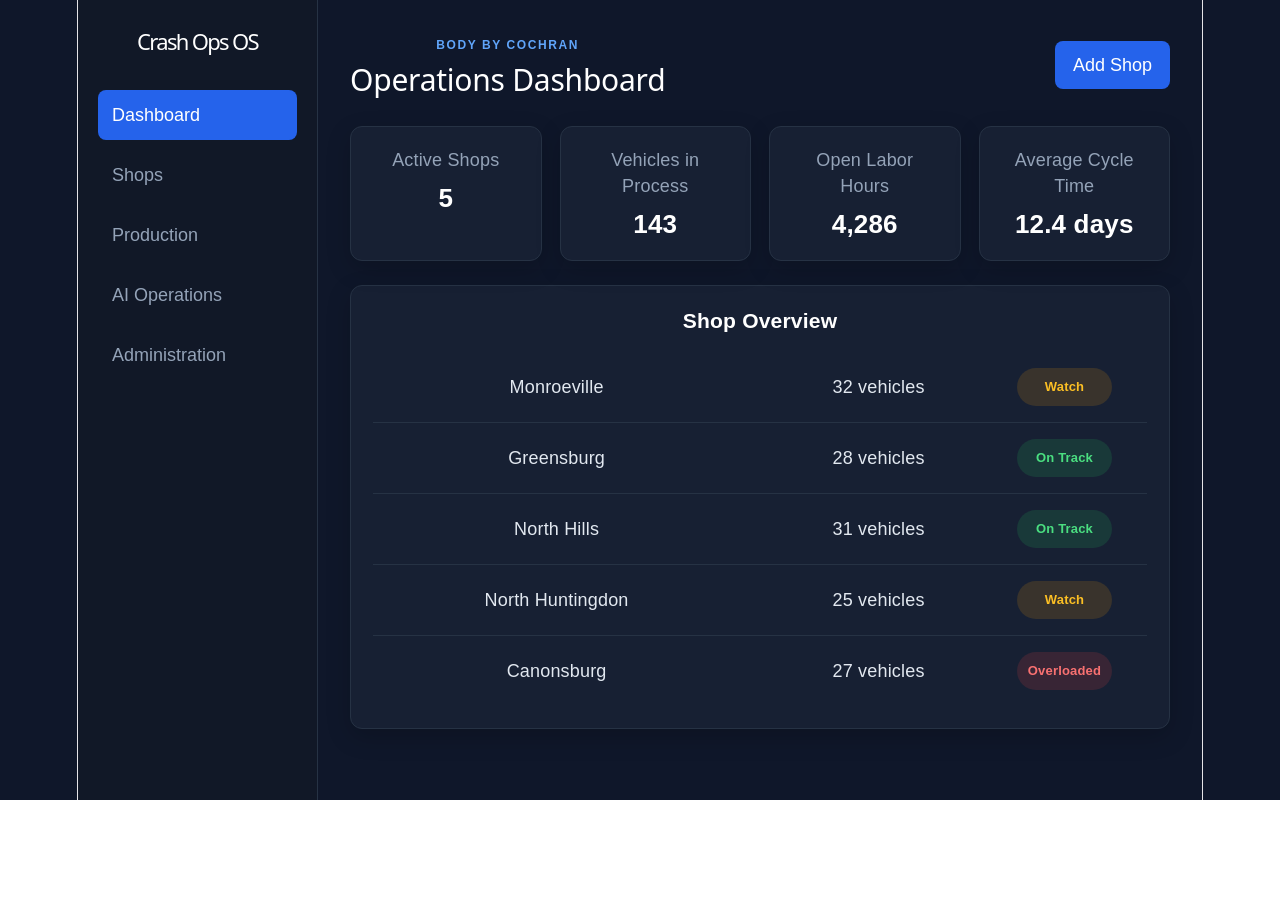
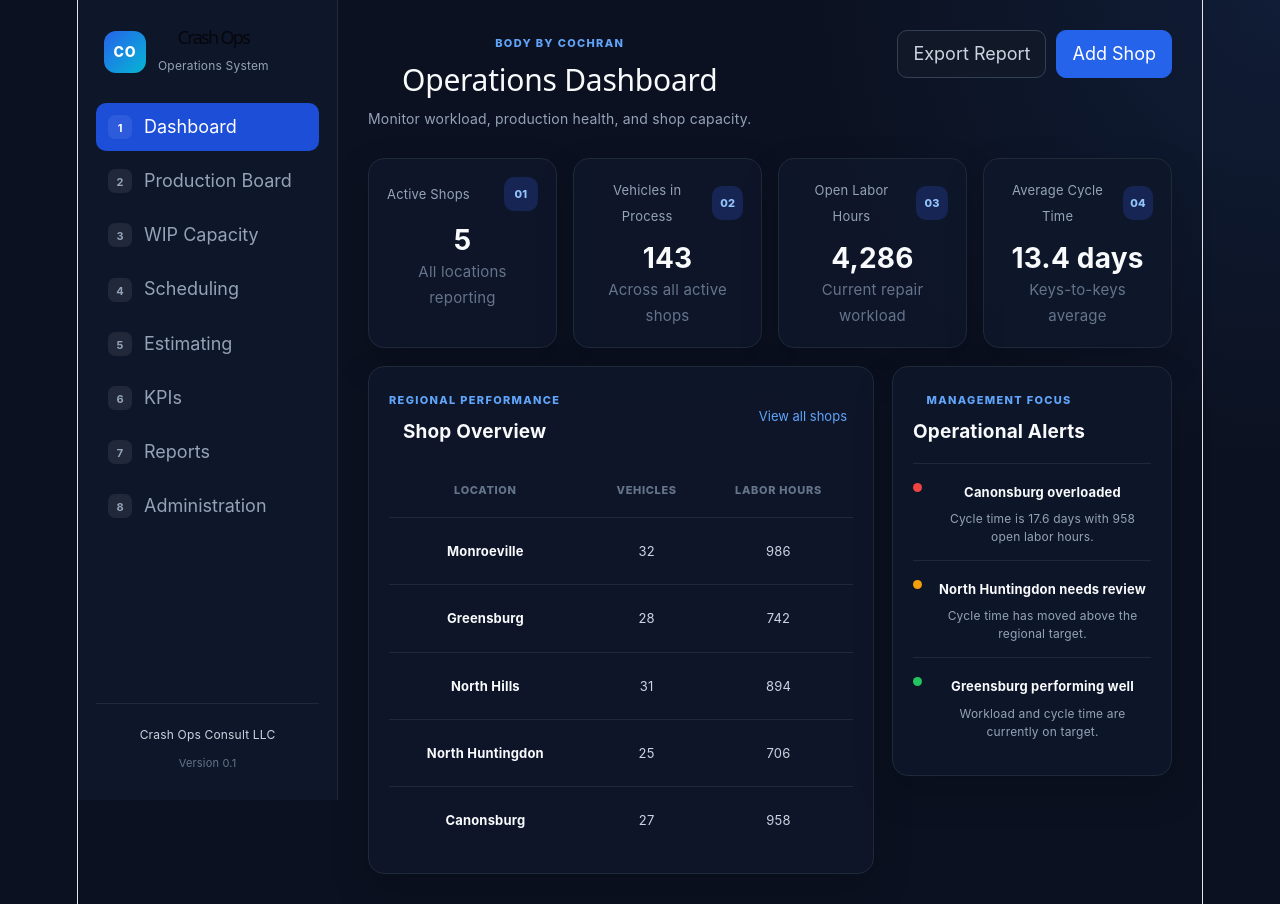
Before and after one commit to christophe19912-cmyk/crash-ops-os, a React (Vite) app: page / in a window 1280 px wide. Before the commit the page ends 800 px from the top, so only its background shows below. Built offline with nearby package versions, Linux system fonts and the light colour scheme.

Commit message:
Build professional Crash Ops dashboard shell

```diff
--- a/src/App.css
+++ b/src/App.css
@@ -1,3 +1,13 @@
+:root {
+  font-family:
+    Inter, ui-sans-serif, system-ui, -apple-system, BlinkMacSystemFont, "Segoe UI",
+    sans-serif;
+  color: #e5e7eb;
+  background: #0b1120;
+  font-synthesis: none;
+  text-rendering: optimizeLegibility;
+}
+
 * {
   box-sizing: border-box;
 }
@@ -6,9 +16,9 @@ body {
   margin: 0;
   min-width: 320px;
   min-height: 100vh;
-  font-family: Arial, Helvetica, sans-serif;
-  background: #0f172a;
-  color: #e2e8f0;
+  background:
+    radial-gradient(circle at top right, rgba(59, 130, 246, 0.1), transparent 30%),
+    #0b1120;
 }
 
 button {
@@ -16,182 +26,424 @@ button {
 }
 
 .app {
-  display: flex;
+  display: grid;
+  grid-template-columns: 260px 1fr;
   min-height: 100vh;
 }
 
 .sidebar {
-  width: 240px;
-  padding: 28px 20px;
-  background: #111827;
-  border-right: 1px solid #263244;
+  position: sticky;
+  top: 0;
+  display: flex;
+  flex-direction: column;
+  height: 100vh;
+  padding: 24px 18px;
+  border-right: 1px solid #1f2937;
+  background: rgba(15, 23, 42, 0.96);
 }
 
-.sidebar h1 {
-  margin: 0 0 36px;
-  font-size: 22px;
-  color: #ffffff;
+.brand {
+  display: flex;
+  align-items: center;
+  gap: 12px;
+  padding: 0 8px 24px;
 }
 
-.sidebar nav {
+.brand-mark {
+  display: grid;
+  place-items: center;
+  width: 42px;
+  height: 42px;
+  border-radius: 12px;
+  background: linear-gradient(135deg, #2563eb, #06b6d4);
+  color: white;
+  font-size: 14px;
+  font-weight: 800;
+  letter-spacing: 0.06em;
+}
+
+.brand h1 {
+  margin: 0;
+  font-size: 18px;
+}
+
+.brand p {
+  margin: 3px 0 0;
+  color: #94a3b8;
+  font-size: 12px;
+}
+
+.navigation {
   display: flex;
   flex-direction: column;
+  gap: 6px;
+}
+
+.nav-button {
+  display: flex;
+  align-items: center;
+  gap: 12px;
+  width: 100%;
+  padding: 11px 12px;
+  border: 0;
+  border-radius: 10px;
+  background: transparent;
+  color: #94a3b8;
+  cursor: pointer;
+  text-align: left;
+}
+
+.nav-button:hover {
+  background: #172033;
+  color: #f8fafc;
+}
+
+.nav-button.active {
+  background: #1d4ed8;
+  color: white;
+}
+
+.nav-icon {
+  display: grid;
+  place-items: center;
+  width: 24px;
+  height: 24px;
+  border-radius: 7px;
+  background: rgba(255, 255, 255, 0.08);
+  font-size: 11px;
+  font-weight: 700;
+}
+
+.sidebar-footer {
+  margin-top: auto;
+  padding: 18px 8px 0;
+  border-top: 1px solid #1f2937;
+}
+
+.sidebar-footer p {
+  margin: 0;
+  color: #cbd5e1;
+  font-size: 12px;
+}
+
+.sidebar-footer span {
+  color: #64748b;
+  font-size: 11px;
+}
+
+.main {
+  min-width: 0;
+  padding: 30px;
+}
+
+.topbar {
+  display: flex;
+  align-items: flex-start;
+  justify-content: space-between;
+  gap: 20px;
+  margin-bottom: 26px;
+}
+
+.eyebrow,
+.section-label {
+  margin: 0 0 6px;
+  color: #60a5fa;
+  font-size: 11px;
+  font-weight: 800;
+  letter-spacing: 0.12em;
+}
+
+.topbar h2 {
+  margin: 0;
+  color: #f8fafc;
+  font-size: 30px;
+}
+
+.page-description {
+  margin: 8px 0 0;
+  color: #94a3b8;
+  font-size: 14px;
+}
+
+.header-actions {
+  display: flex;
   gap: 10px;
 }
 
-.sidebar nav button {
-  width: 100%;
-  padding: 12px 14px;
-  border: 0;
-  border-radius: 8px;
-  background: transparent;
-  color: #94a3b8;
-  text-align: left;
+.primary-button,
+.secondary-button {
+  padding: 10px 15px;
+  border-radius: 10px;
   cursor: pointer;
 }
 
-.sidebar nav button:hover,
-.sidebar nav button.active {
+.primary-button {
+  border: 1px solid #2563eb;
   background: #2563eb;
   color: white;
 }
 
-.main {
-  flex: 1;
-  padding: 32px;
+.secondary-button {
+  border: 1px solid #334155;
+  background: #111827;
+  color: #cbd5e1;
 }
 
-header {
-  display: flex;
-  align-items: center;
-  justify-content: space-between;
-  margin-bottom: 28px;
+.primary-button:hover {
+  background: #1d4ed8;
 }
 
-header h2 {
-  margin: 4px 0 0;
-  font-size: 30px;
-  color: #ffffff;
-}
-
-.eyebrow {
-  margin: 0;
-  font-size: 12px;
-  font-weight: bold;
-  letter-spacing: 1.6px;
-  color: #60a5fa;
-}
-
-.primary-button {
-  padding: 11px 18px;
-  border: 0;
-  border-radius: 8px;
-  background: #2563eb;
-  color: white;
-  cursor: pointer;
+.secondary-button:hover {
+  background: #1f2937;
 }
 
 .cards {
   display: grid;
   grid-template-columns: repeat(4, minmax(0, 1fr));
-  gap: 18px;
-  margin-bottom: 24px;
+  gap: 16px;
+  margin-bottom: 18px;
 }
 
 .card,
 .panel {
-  border: 1px solid #263244;
-  border-radius: 12px;
-  background: #172033;
-  box-shadow: 0 8px 24px rgba(0, 0, 0, 0.18);
+  border: 1px solid #1f2937;
+  border-radius: 16px;
+  background: rgba(15, 23, 42, 0.86);
+  box-shadow: 0 16px 40px rgba(0, 0, 0, 0.16);
 }
 
 .card {
+  padding: 18px;
+}
+
+.card-heading {
+  display: flex;
+  align-items: center;
+  justify-content: space-between;
+  gap: 10px;
+}
+
+.card p {
+  margin: 0;
+  color: #94a3b8;
+  font-size: 13px;
+}
+
+.card strong {
+  display: block;
+  margin-top: 16px;
+  color: #f8fafc;
+  font-size: 28px;
+}
+
+.card small {
+  display: block;
+  margin-top: 6px;
+  color: #64748b;
+}
+
+.metric-icon {
+  display: grid;
+  place-items: center;
+  width: 34px;
+  height: 34px;
+  border-radius: 10px;
+  background: #172554;
+  color: #93c5fd;
+  font-size: 11px;
+  font-weight: 800;
+}
+
+.dashboard-grid {
+  display: grid;
+  grid-template-columns: minmax(0, 2fr) minmax(280px, 0.8fr);
+  gap: 18px;
+}
+
+.panel {
   padding: 20px;
 }
 
-.card p {
-  margin: 0 0 12px;
-  color: #94a3b8;
+.panel-header {
+  display: flex;
+  align-items: center;
+  justify-content: space-between;
+  gap: 16px;
+  margin-bottom: 18px;
 }
 
-.card strong {
-  font-size: 26px;
-  color: #ffffff;
+.panel-header h3 {
+  margin: 0;
+  color: #f8fafc;
+  font-size: 19px;
 }
 
-.panel {
-  padding: 22px;
+.text-button {
+  border: 0;
+  background: transparent;
+  color: #60a5fa;
+  cursor: pointer;
+  font-size: 13px;
 }
 
-.panel h3 {
-  margin: 0 0 18px;
-  color: #ffffff;
+.shop-table {
+  overflow-x: auto;
 }
 
 .shop-row {
   display: grid;
-  grid-template-columns: 1.5fr 1fr 130px;
+  grid-template-columns: minmax(150px, 1.5fr) repeat(4, minmax(100px, 1fr));
   align-items: center;
-  gap: 16px;
-  padding: 16px 0;
-  border-top: 1px solid #263244;
+  gap: 14px;
+  min-width: 720px;
+  padding: 14px 8px;
+  border-top: 1px solid #1f2937;
+  color: #cbd5e1;
+  font-size: 13px;
 }
 
-.shop-row:first-of-type {
+.shop-row-header {
+  border-top: 0;
+  color: #64748b;
+  font-size: 11px;
+  font-weight: 800;
+  letter-spacing: 0.06em;
+  text-transform: uppercase;
+}
+
+.shop-row strong {
+  color: #f8fafc;
+}
+
+.status {
+  justify-self: start;
+  padding: 6px 9px;
+  border-radius: 999px;
+  font-size: 11px;
+  font-weight: 800;
+}
+
+.status.good {
+  background: rgba(34, 197, 94, 0.14);
+  color: #86efac;
+}
+
+.status.warning {
+  background: rgba(245, 158, 11, 0.14);
+  color: #fcd34d;
+}
+
+.status.alert {
+  background: rgba(239, 68, 68, 0.14);
+  color: #fca5a5;
+}
+
+.alerts-panel {
+  align-self: start;
+}
+
+.alert-item {
+  display: flex;
+  gap: 12px;
+  padding: 14px 0;
+  border-top: 1px solid #1f2937;
+}
+
+.alert-item:first-of-type {
   border-top: 0;
 }
 
-.status {
-  display: inline-block;
-  width: fit-content;
-  min-width: 95px;
-  padding: 6px 10px;
-  border-radius: 999px;
+.alert-item strong {
+  color: #f8fafc;
   font-size: 13px;
-  font-weight: bold;
-  text-align: center;
 }
 
-.status.good {
-  background: rgba(34, 197, 94, 0.15);
-  color: #4ade80;
+.alert-item p {
+  margin: 5px 0 0;
+  color: #94a3b8;
+  font-size: 12px;
+  line-height: 1.5;
 }
 
-.status.warning {
-  background: rgba(245, 158, 11, 0.15);
-  color: #fbbf24;
+.alert-dot {
+  flex: 0 0 auto;
+  width: 9px;
+  height: 9px;
+  margin-top: 5px;
+  border-radius: 50%;
 }
 
-.status.alert {
-  background: rgba(239, 68, 68, 0.15);
-  color: #f87171;
+.alert-item.critical .alert-dot {
+  background: #ef4444;
 }
 
-@media (max-width: 1000px) {
+.alert-item.caution .alert-dot {
+  background: #f59e0b;
+}
+
+.alert-item.positive .alert-dot {
+  background: #22c55e;
+}
+
+@media (max-width: 1100px) {
   .cards {
-    grid-template-columns: repeat(2, 1fr);
+    grid-template-columns: repeat(2, minmax(0, 1fr));
+  }
+
+  .dashboard-grid {
+    grid-template-columns: 1fr;
   }
 }
 
-@media (max-width: 700px) {
+@media (max-width: 760px) {
   .app {
-    display: block;
+    grid-template-columns: 1fr;
   }
 
   .sidebar {
-    width: 100%;
+    position: static;
+    height: auto;
+    border-right: 0;
+    border-bottom: 1px solid #1f2937;
+  }
+
+  .navigation {
+    display: grid;
+    grid-template-columns: repeat(2, minmax(0, 1fr));
+  }
+
+  .sidebar-footer {
+    display: none;
   }
 
   .main {
     padding: 20px;
   }
 
+  .topbar {
+    flex-direction: column;
+  }
+
+  .header-actions {
+    width: 100%;
+  }
+
+  .primary-button,
+  .secondary-button {
+    flex: 1;
+  }
+}
+
+@media (max-width: 520px) {
   .cards {
     grid-template-columns: 1fr;
   }
 
-  .shop-row {
+  .navigation {
     grid-template-columns: 1fr;
   }
+
+  .topbar h2 {
+    font-size: 25px;
+  }
 }
--- a/src/App.tsx
+++ b/src/App.tsx
@@ -1,84 +1,259 @@
 import "./App.css";
 
+type ShopStatus = "On Track" | "Watch" | "Overloaded";
+
+type Shop = {
+  name: string;
+  vehicles: number;
+  laborHours: number;
+  cycleTime: number;
+  status: ShopStatus;
+};
+
+const shops: Shop[] = [
+  {
+    name: "Monroeville",
+    vehicles: 32,
+    laborHours: 986,
+    cycleTime: 13.2,
+    status: "Watch",
+  },
+  {
+    name: "Greensburg",
+    vehicles: 28,
+    laborHours: 742,
+    cycleTime: 10.8,
+    status: "On Track",
+  },
+  {
+    name: "North Hills",
+    vehicles: 31,
+    laborHours: 894,
+    cycleTime: 11.4,
+    status: "On Track",
+  },
+  {
+    name: "North Huntingdon",
+    vehicles: 25,
+    laborHours: 706,
+    cycleTime: 14.1,
+    status: "Watch",
+  },
+  {
+    name: "Canonsburg",
+    vehicles: 27,
+    laborHours: 958,
+    cycleTime: 17.6,
+    status: "Overloaded",
+  },
+];
+
+const navigationItems = [
+  "Dashboard",
+  "Production Board",
+  "WIP Capacity",
+  "Scheduling",
+  "Estimating",
+  "KPIs",
+  "Reports",
+  "Administration",
+];
+
+function getStatusClass(status: ShopStatus) {
+  if (status === "On Track") {
+    return "good";
+  }
+
+  if (status === "Watch") {
+    return "warning";
+  }
+
+  return "alert";
+}
+
 function App() {
+  const totalVehicles = shops.reduce(
+    (total, shop) => total + shop.vehicles,
+    0,
+  );
+
+  const totalLaborHours = shops.reduce(
+    (total, shop) => total + shop.laborHours,
+    0,
+  );
+
+  const averageCycleTime =
+    shops.reduce((total, shop) => total + shop.cycleTime, 0) /
+    shops.length;
+
   return (
     <div className="app">
       <aside className="sidebar">
-        <h1>Crash Ops OS</h1>
+        <div className="brand">
+          <div className="brand-mark">CO</div>
 
-        <nav>
-          <button className="active">Dashboard</button>
-          <button>Shops</button>
-          <button>Production</button>
-          <button>AI Operations</button>
-          <button>Administration</button>
+          <div>
+            <h1>Crash Ops</h1>
+            <p>Operations System</p>
+          </div>
+        </div>
+
+        <nav className="navigation">
+          {navigationItems.map((item, index) => (
+            <button
+              className={index === 0 ? "nav-button active" : "nav-button"}
+              key={item}
+              type="button"
+            >
+              <span className="nav-icon">{index + 1}</span>
+              <span>{item}</span>
+            </button>
+          ))}
         </nav>
+
+        <div className="sidebar-footer">
+          <p>Crash Ops Consult LLC</p>
+          <span>Version 0.1</span>
+        </div>
       </aside>
 
       <main className="main">
-        <header>
+        <header className="topbar">
           <div>
             <p className="eyebrow">BODY BY COCHRAN</p>
             <h2>Operations Dashboard</h2>
+            <p className="page-description">
+              Monitor workload, production health, and shop capacity.
+            </p>
           </div>
 
-          <button className="primary-button">Add Shop</button>
+          <div className="header-actions">
+            <button className="secondary-button" type="button">
+              Export Report
+            </button>
+
+            <button className="primary-button" type="button">
+              Add Shop
+            </button>
+          </div>
         </header>
 
         <section className="cards">
           <article className="card">
+            <div className="card-heading">
               <p>Active Shops</p>
-            <strong>5</strong>
+              <span className="metric-icon">01</span>
+            </div>
+
+            <strong>{shops.length}</strong>
+            <small>All locations reporting</small>
           </article>
 
           <article className="card">
+            <div className="card-heading">
               <p>Vehicles in Process</p>
-            <strong>143</strong>
+              <span className="metric-icon">02</span>
+            </div>
+
+            <strong>{totalVehicles}</strong>
+            <small>Across all active shops</small>
           </article>
 
           <article className="card">
+            <div className="card-heading">
               <p>Open Labor Hours</p>
-            <strong>4,286</strong>
+              <span className="metric-icon">03</span>
+            </div>
+
+            <strong>{totalLaborHours.toLocaleString()}</strong>
+            <small>Current repair workload</small>
           </article>
 
           <article className="card">
+            <div className="card-heading">
               <p>Average Cycle Time</p>
-            <strong>12.4 days</strong>
+              <span className="metric-icon">04</span>
+            </div>
+
+            <strong>{averageCycleTime.toFixed(1)} days</strong>
+            <small>Keys-to-keys average</small>
           </article>
         </section>
 
-        <section className="panel">
+        <section className="dashboard-grid">
+          <article className="panel shop-panel">
+            <div className="panel-header">
+              <div>
+                <p className="section-label">REGIONAL PERFORMANCE</p>
                 <h3>Shop Overview</h3>
-
-          <div className="shop-row">
-            <span>Monroeville</span>
-            <span>32 vehicles</span>
-            <span className="status warning">Watch</span>
               </div>
 
-          <div className="shop-row">
-            <span>Greensburg</span>
-            <span>28 vehicles</span>
-            <span className="status good">On Track</span>
+              <button className="text-button" type="button">
+                View all shops
+              </button>
             </div>
 
-          <div className="shop-row">
-            <span>North Hills</span>
-            <span>31 vehicles</span>
-            <span className="status good">On Track</span>
+            <div className="shop-table">
+              <div className="shop-row shop-row-header">
+                <span>Location</span>
+                <span>Vehicles</span>
+                <span>Labor Hours</span>
+                <span>Cycle Time</span>
+                <span>Status</span>
               </div>
 
-          <div className="shop-row">
-            <span>North Huntingdon</span>
-            <span>25 vehicles</span>
-            <span className="status warning">Watch</span>
+              {shops.map((shop) => (
+                <div className="shop-row" key={shop.name}>
+                  <strong>{shop.name}</strong>
+                  <span>{shop.vehicles}</span>
+                  <span>{shop.laborHours.toLocaleString()}</span>
+                  <span>{shop.cycleTime.toFixed(1)} days</span>
+
+                  <span
+                    className={`status ${getStatusClass(shop.status)}`}
+                  >
+                    {shop.status}
+                  </span>
+                </div>
+              ))}
+            </div>
+          </article>
+
+          <aside className="panel alerts-panel">
+            <div className="panel-header">
+              <div>
+                <p className="section-label">MANAGEMENT FOCUS</p>
+                <h3>Operational Alerts</h3>
+              </div>
             </div>
 
-          <div className="shop-row">
-            <span>Canonsburg</span>
-            <span>27 vehicles</span>
-            <span className="status alert">Overloaded</span>
+            <div className="alert-item critical">
+              <span className="alert-dot" />
+
+              <div>
+                <strong>Canonsburg overloaded</strong>
+                <p>Cycle time is 17.6 days with 958 open labor hours.</p>
               </div>
+            </div>
+
+            <div className="alert-item caution">
+              <span className="alert-dot" />
+
+              <div>
+                <strong>North Huntingdon needs review</strong>
+                <p>Cycle time has moved above the regional target.</p>
+              </div>
+            </div>
+
+            <div className="alert-item positive">
+              <span className="alert-dot" />
+
+              <div>
+                <strong>Greensburg performing well</strong>
+                <p>Workload and cycle time are currently on target.</p>
+              </div>
+            </div>
+          </aside>
         </section>
       </main>
     </div>
```
Lines whose indentation alone changed are shown as unchanged.
